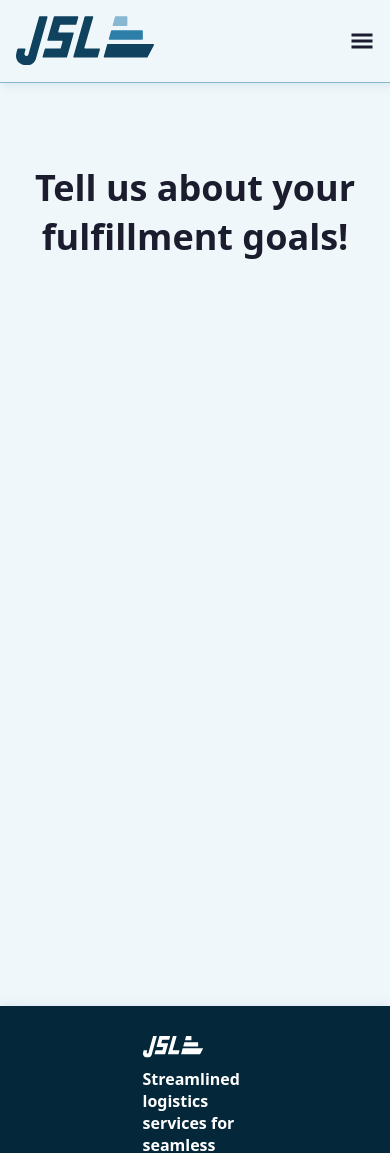
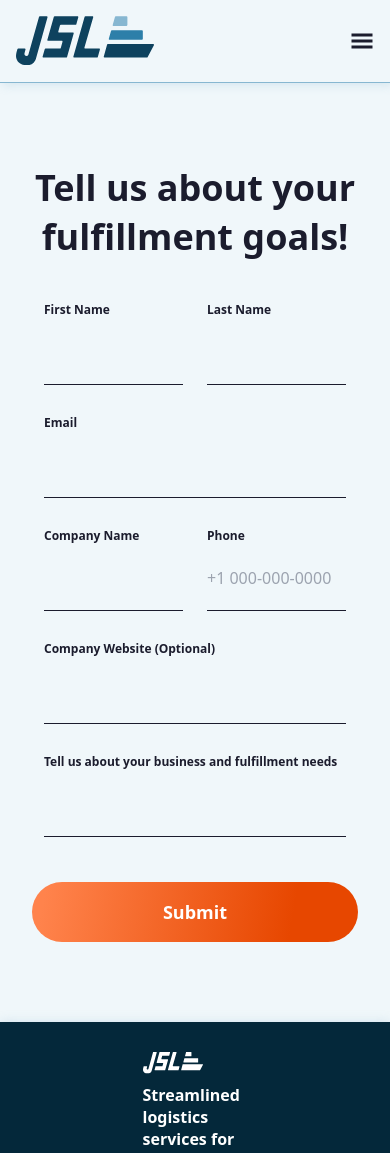
Before and after one commit to dmr1725/joshua-shipping-web, a Next.js app: page /contact-us in a window 390 px wide. Shown: the top 1153 px of the page. Built offline with nearby package versions, Linux system fonts and the light colour scheme.

Commit message:
Make ContactUs component mobile responsive.

```diff
--- a/app/ui/landing/contact-us/contact-us.module.css
+++ b/app/ui/landing/contact-us/contact-us.module.css
@@ -70,3 +70,17 @@
     border-bottom: 1.5px solid #1B1C2D;
     width: 100%;
 }
+
+@media (max-width: 64rem) {
+    .contact-us-container {
+        padding: 5rem 0rem;
+    }
+
+    .contact-us-form {
+        padding: 0rem 2rem;
+    }
+
+    .label-style {
+        font-size: 0.75rem;
+    }
+}
--- a/app/ui/landing/contact-us/contact-us.tsx
+++ b/app/ui/landing/contact-us/contact-us.tsx
@@ -65,9 +65,11 @@ export const ContactUs = () => {
                         </div>
                     </div>
                 </div>
-                <Button className={`w-[100%]`}>
-                    Submit
-                </Button>
+                <div className='pt-[1rem] w-[100%]'>
+                    <Button className={`w-[100%]`}>
+                        Submit
+                    </Button>
+                </div>
             </div>
         </div>
     )
```
